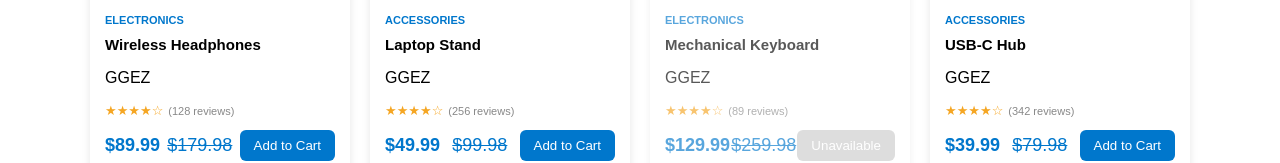
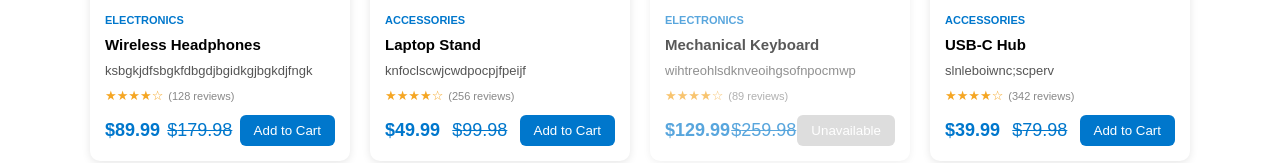
Before and after one commit to Poottichai-Poom/react-redux-assignment, a React (Vite) app in the folder greeting-app/: page / in a window 1280 px wide. Shown: the part 396-559 px from the top of the page. Built offline with nearby package versions, Linux system fonts and the light colour scheme.

Commit message:
session_2

```diff
--- a/greeting-app/src/App.css
+++ b/greeting-app/src/App.css
@@ -120,3 +120,8 @@ h3 {
 .add-btn:hover:not(:disabled) {
   background: #005fa3;
 }
+.description {
+  font-size: 13px;
+  color: #555;
+  margin: 10px 0;
+}
--- a/greeting-app/src/App.jsx
+++ b/greeting-app/src/App.jsx
@@ -1,6 +1,6 @@
 import "./App.css";
 import products from "./data/products";
-import ProductCard from "./components/productCard";
+import ProductCard from "./components/ProductCard";
 function App() {
   const availableCount = products.filter(p => p.inStock).length;
   return (
--- a/greeting-app/src/components/ProductCard.jsx
+++ b/greeting-app/src/components/ProductCard.jsx
@@ -11,7 +11,7 @@ function ProductCard({ name, price, rating, reviews, inStock, category, image ,D
             <img src={image} alt={name} className="product-img" />
             <span className="category">{category}</span>
             <h3>{name}</h3>
-            <p>{Description}</p>
+            <p className="description">{Description}</p>
             <RatingStars rating={rating} reviews={reviews} />
             <div className="card-footer">
                 <strong className="price">${price.toFixed(2)}</strong>
--- a/greeting-app/src/data/products.js
+++ b/greeting-app/src/data/products.js
@@ -1,19 +1,19 @@
 const products = [
     {
-        id: 1, name: "Wireless Headphones", price: 89.99, rating: 4.5, reviews: 128,Description: "GGEZ", inStock: true, category: "Electronics",
+        id: 1, name: "Wireless Headphones", price: 89.99, rating: 4.5, reviews: 128,Description: "ksbgkjdfsbgkfdbgdjbgidkgjbgkdjfngk", inStock: true, category: "Electronics",
         image: "https://picsum.photos/200/150"
     },
     {
-        id: 2, name: "Laptop Stand", price: 49.99, rating: 4.8, reviews: 256,Description: "GGEZ", inStock: true, category: "Accessories",
+        id: 2, name: "Laptop Stand", price: 49.99, rating: 4.8, reviews: 256,Description: "knfoclscwjcwdpocpjfpeijf", inStock: true, category: "Accessories",
         image: "https://fastly.picsum.photos/id/643/200/150.jpg?hmac=Upgyc8s0QQ-_DxehorwKqFk0-Xs5ccTiPIcR9JJWEn8"
     },
     {
-        id: 3, name: "Mechanical Keyboard", price: 129.99, rating: 4.3, reviews: 89,Description: "GGEZ", inStock: false,
+        id: 3, name: "Mechanical Keyboard", price: 129.99, rating: 4.3, reviews: 89,Description: "wihtreohlsdknveoihgsofnpocmwp", inStock: false,
         category: "Electronics",
         image: "https://fastly.picsum.photos/id/498/200/150.jpg?hmac=UwjoXed1WDoT8MewpX6rGHPgkmNZI6ltsl_pAHQJbi4"
     },
     {
-        id: 4, name: "USB-C Hub", price: 39.99, rating: 4.6, reviews: 342,Description: "GGEZ", inStock: true, category: "Accessories",
+        id: 4, name: "USB-C Hub", price: 39.99, rating: 4.6, reviews: 342,Description: "slnleboiwnc;scperv", inStock: true, category: "Accessories",
         image: "https://fastly.picsum.photos/id/363/200/150.jpg?hmac=bwQK6Rqf9llvrdyf86V3ogtMhv5m0yemuc989WNbWUs"
     },
 ];
```
